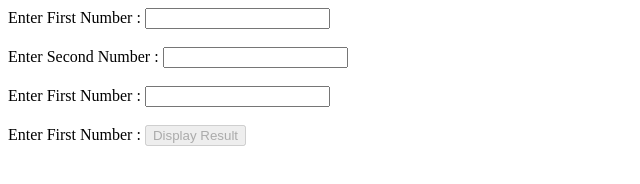
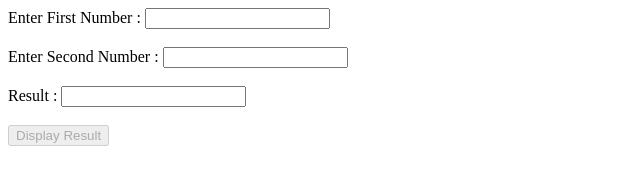
Before and after one commit to Eharry28/ex, a plain HTML site: page index.html in a window 1280 px wide. Shown: the whole page, without its empty margins (0-640 px from the left). Drawn offline with Linux system fonts and the light colour scheme.

Commit message:
Update index.html

```diff
--- a/index.html
+++ b/index.html
@@ -1,12 +1,13 @@
 <!doctype html>
 <html>
   <head>
+    <script src="env.js"></script>
     <script src="index.js"></script>
   </head>
   <body>
-    <div>Enter First Number : <input type="number" name="Text1" id="Text1" required></div><br>
-    <div>Enter Second Number : <input type="number" name="Text2" id="Text2" required></div><br>
-    <div>Enter First Number : <input type="text" name="txtresult" id="txtresult" readonly></div><br>
-    <div>Enter First Number : <input type="button" name="clickbtn" id="clickbtn" value="Display Result" disabled></div>
+    Enter First Number : <input type="number" id="Text1" /><br><br>
+    Enter Second Number : <input type="number" id="Text2" /><br><br>
+    Result : <input type="text" name="txtresult" id="txtresult" readonly><br><br>
+    <input type="button" name="clickbtn" id="clickbtn" value="Display Result" onclick="txtresult.value=parseInt(tx1.value)+parseInt(tx2.value)" disabled></div>
   </body>
 </html>
```
